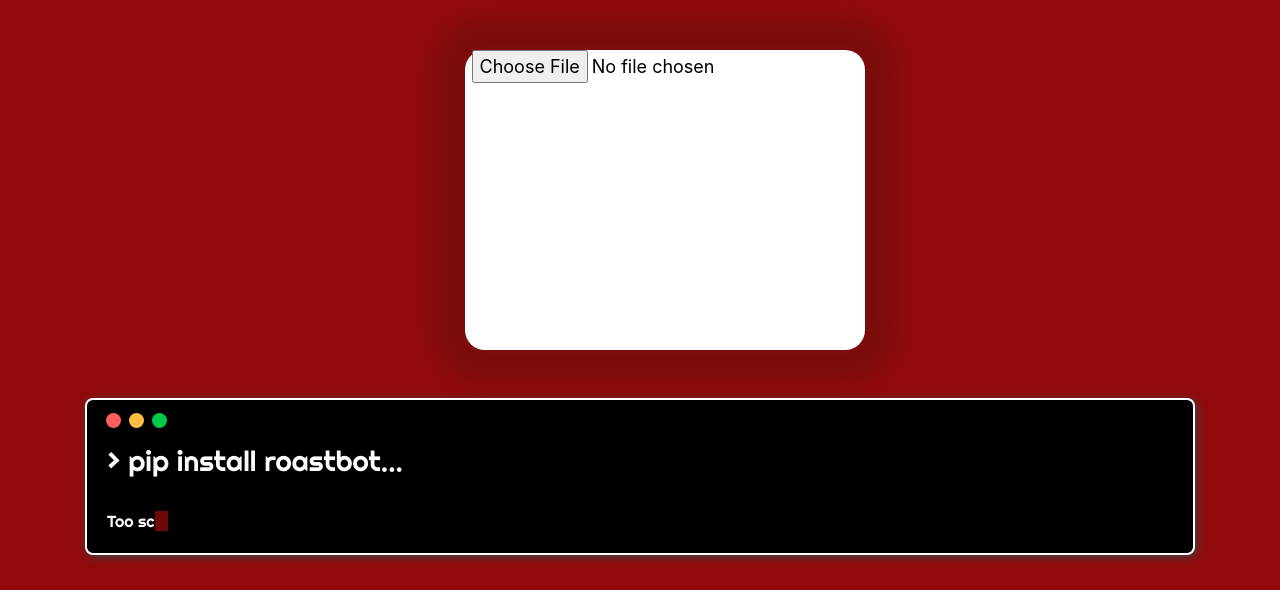
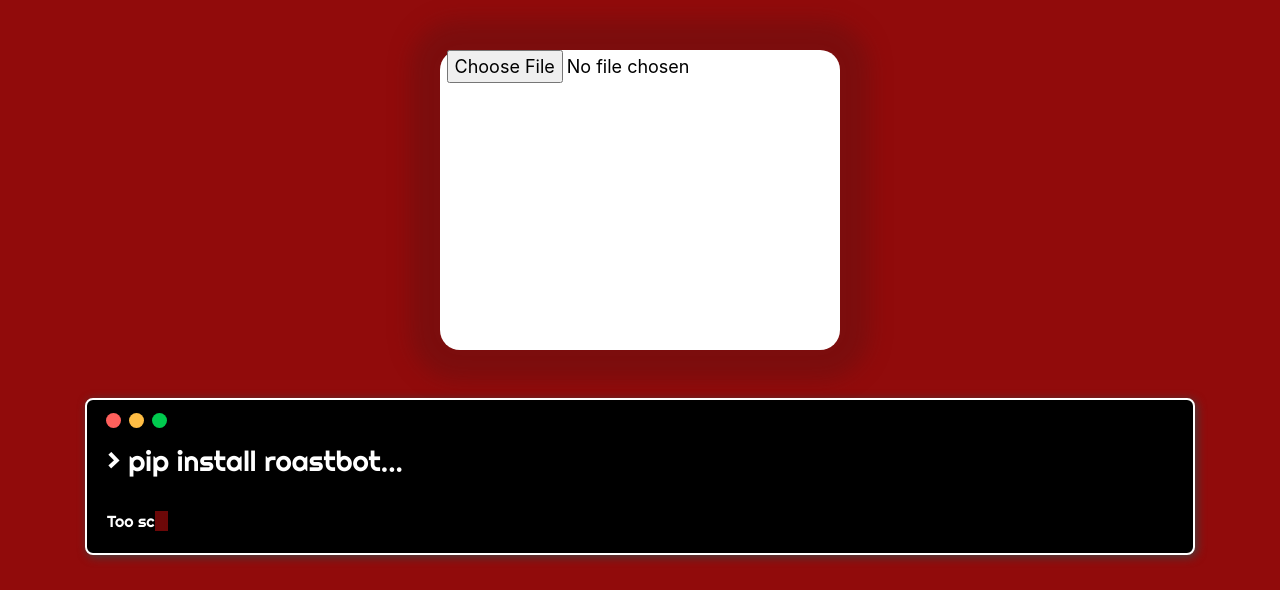
Before and after one commit to nizarhaider/RoastMe, a Flask app: page / in a window 1280 px wide. Shown: the part 79-669 px from the top of the page. Run offline with Flask 2, Linux system fonts and the light colour scheme; some libraries are stand-ins or nearby versions.

Commit message:
Adjusted sizing of dropzone

```diff
--- a/templates/index.html
+++ b/templates/index.html
@@ -52,19 +52,17 @@
           <button type="button" class="btn-close btn-close-white me-2 m-auto" data-bs-dismiss="toast" aria-label="Close"></button>
         </div>
       </div>
-      <div class="row d-flex">
-        <div class="d-flex align-items-center mx-auto col-md-4 flex-column">
-          <div class="frame mx-auto">
+      <div class="my-5 d-flex justify-content-center align-items-center">
 
 
-            <form  class="dropzone" id="myDropzone" enctype="multipart/form-data">
+            <form  class="dropzone " id="myDropzone" enctype="multipart/form-data">
               <div class="fallback">
                 <input name="image" type="file" />
               </div>
             </form>
 
-          </div>
-        </div>
+
+
 
       </div>
       <div class="my-5">
```
